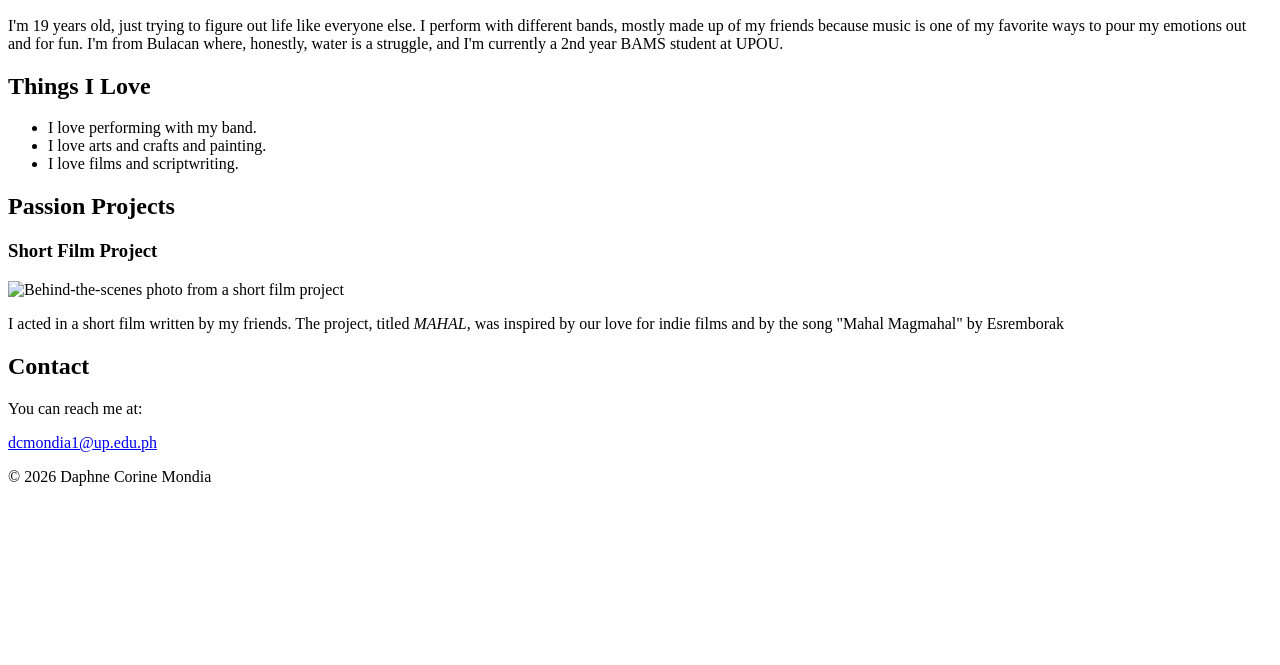
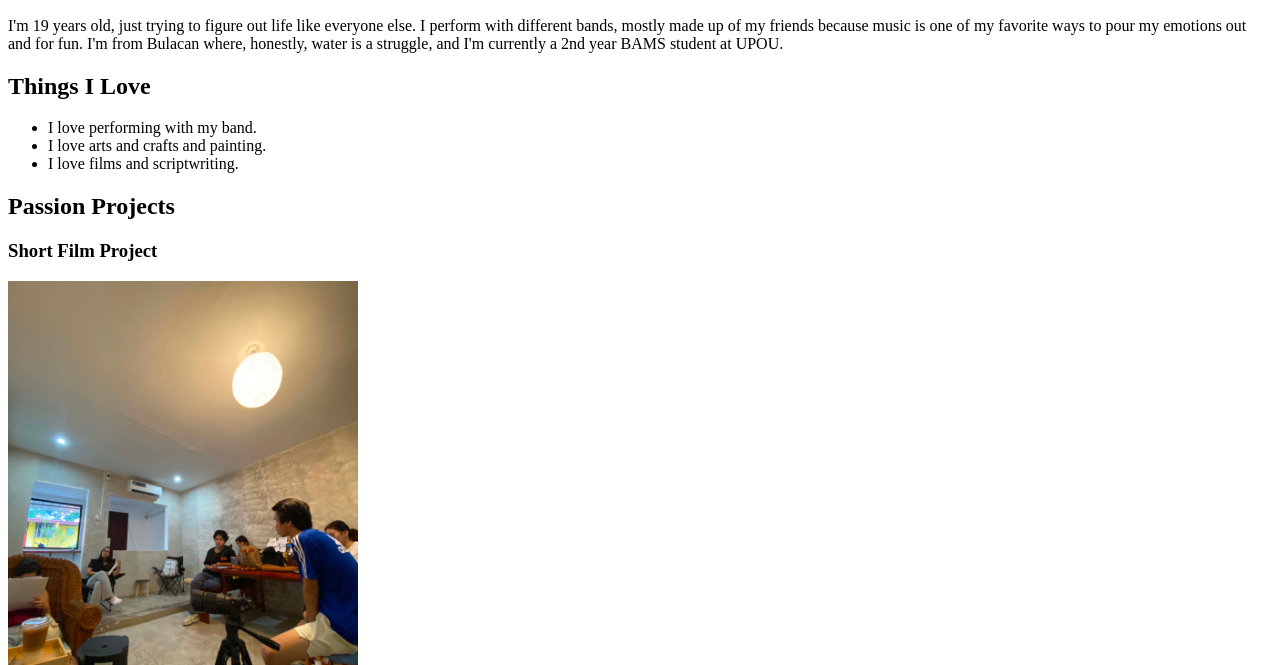
Before and after one commit to dcmondia1-ui/About-Me-, a plain HTML site: page index.html in a window 1280 px wide. Shown: the part 135-800 px from the top of the page. Drawn offline with Linux system fonts and the light colour scheme.

Commit message:
Add files via upload

```diff
--- a/index.html
+++ b/index.html
@@ -41,9 +41,9 @@
 
             <h3>Short Film Project</h3>
 
-            <img src="shortfilm.jpg"
-                 alt="Behind-the-scenes photo from a short film project"
-                 width="350">
+            <img src="721414969_1699005604575190_8993608204101833423_n.jpg"
+             alt="Behind-the-scenes photo from a short film project"
+             width="350">
 
 		    <p>
                 I acted in a short film written by my friends. The project, titled
```
